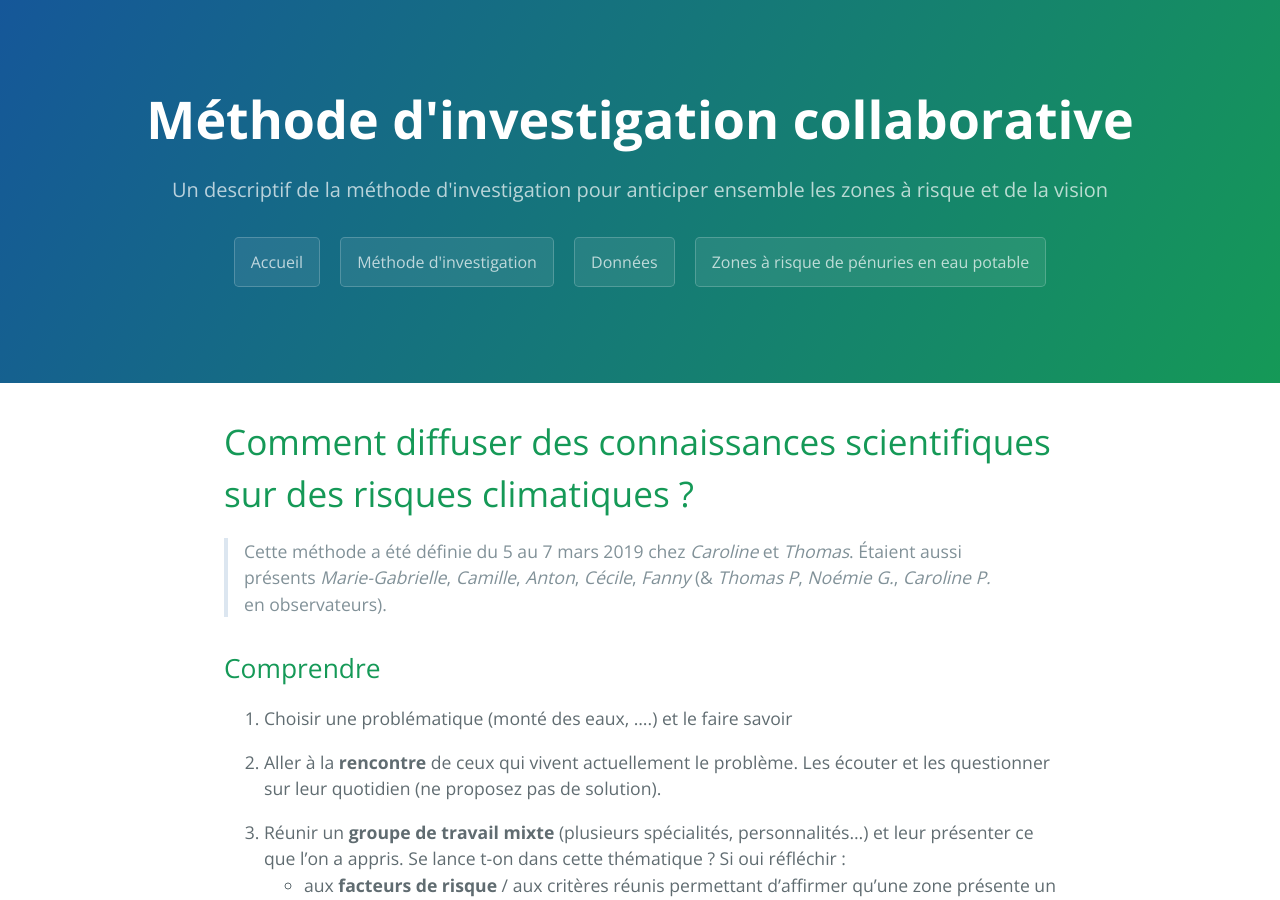
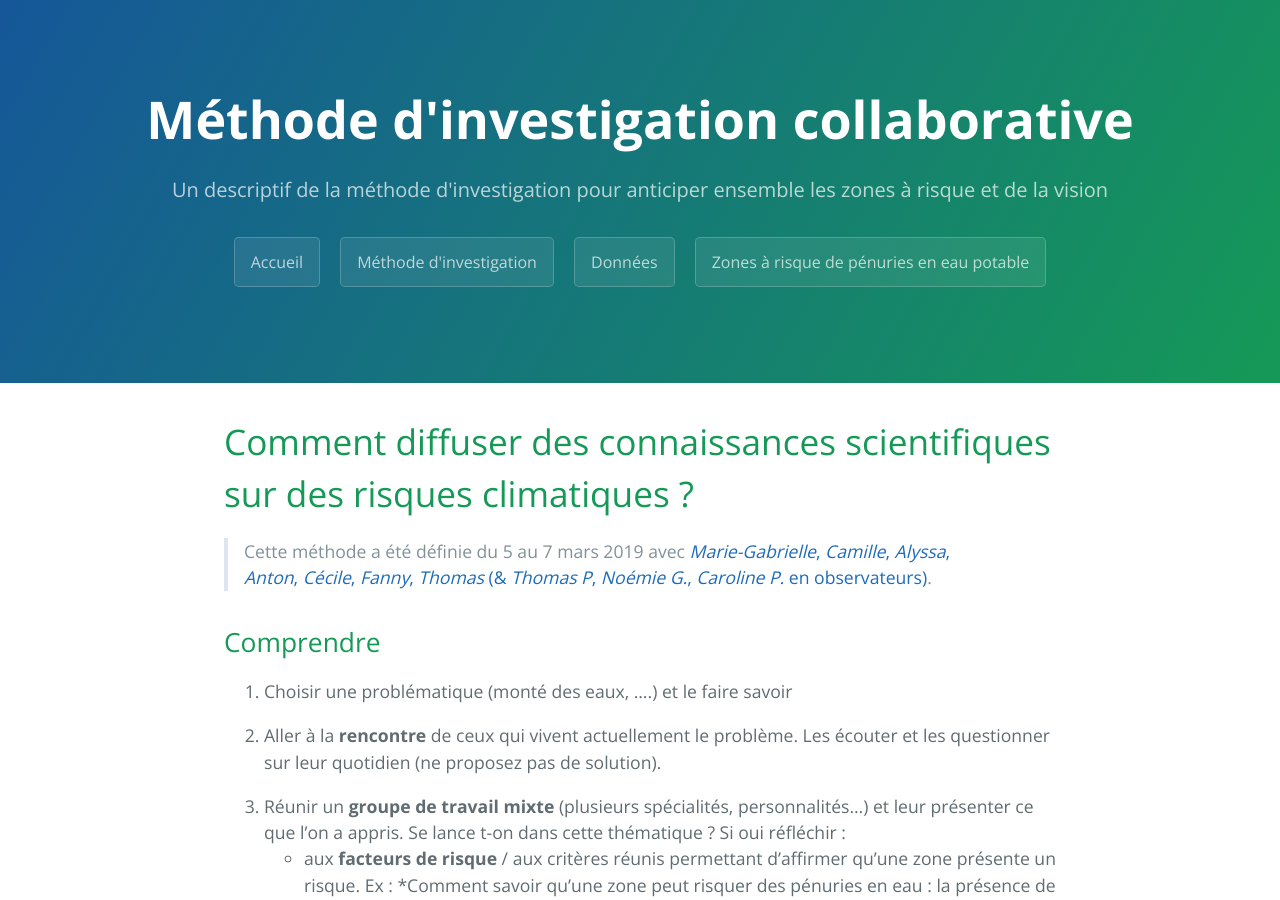
Before and after one commit to secheresses/Ancien-site, a Jekyll site: the page built from pages/methode.md, in a window 1280 px wide and 900 px high. Built offline with Jekyll 4.4.1, drawn with Linux system fonts in a browser that asks for light colours.

Commit message:
Ajout alyssa on l'avait oubliée

```diff
--- a/pages/methode.md
+++ b/pages/methode.md
@@ -7,7 +7,7 @@ permalink: /methode
 
 # Comment diffuser des connaissances scientifiques sur des risques climatiques ?
 
-> Cette méthode a été définie du 5 au 7 mars 2019 chez *Caroline* et *Thomas*. Étaient aussi présents *Marie-Gabrielle*, *Camille*, *Anton*, *Cécile*, *Fanny* (& *Thomas P*, *Noémie G.*, *Caroline P.* en observateurs).
+> Cette méthode a été définie du 5 au 7 mars 2019 avec [*Marie-Gabrielle*, *Camille*, *Alyssa*, *Anton*, *Cécile*, *Fanny*, *Thomas* (& *Thomas P*, *Noémie G.*, *Caroline P.* en observateurs)](../collectif).
 
 ## Comprendre
 1. Choisir une problématique (monté des eaux, ….) et le faire savoir
```
